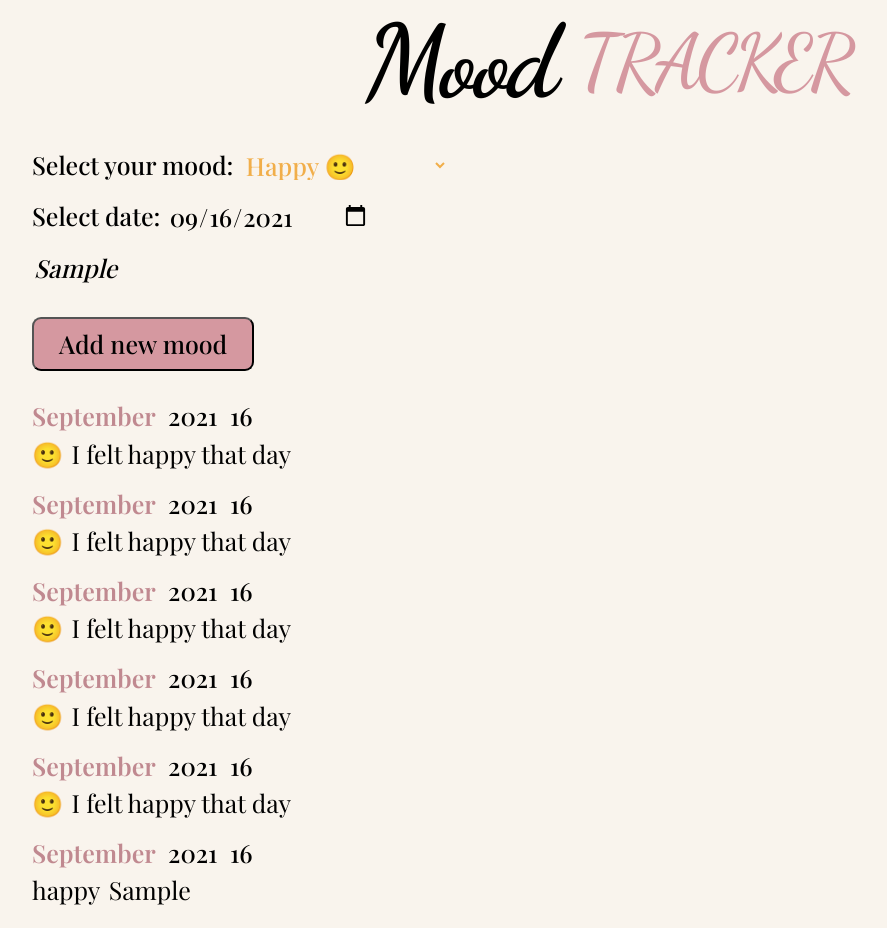
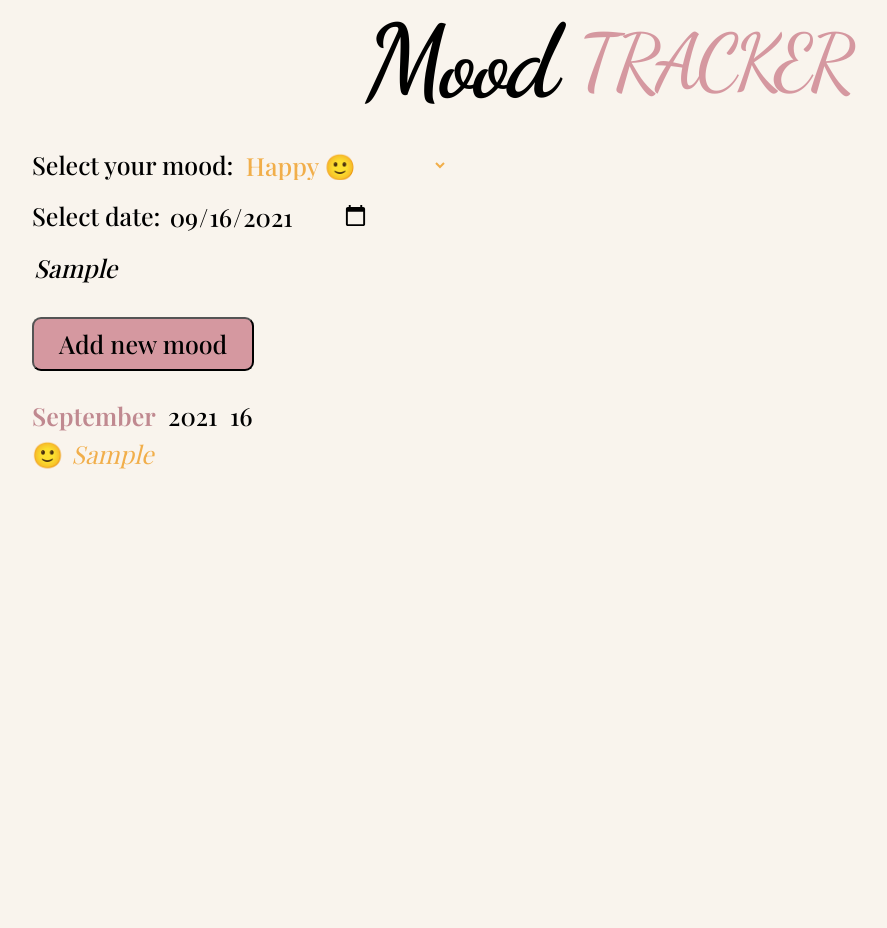
Before and after one commit to zakrzewskib/mood-tracker-react, a React (Create React App) app: page / in a window 1280 px wide. Both pictures are taken after typing "Sample" into the empty fields and a click on the button "Add new mood". Shown: the whole page, without its empty margins (32-919 px from the left). After the commit the page ends 800 px from the top, so only its background shows below. Built offline with nearby package versions, Linux system fonts and the light colour scheme; a web font is replaced by a local one.

Commit message:
Show emojis in list

```diff
--- a/src/App.js
+++ b/src/App.js
@@ -6,42 +6,41 @@ import NewMood from './components/AddMood/NewMood';
 
 const App = () => {
   const SAMPLE_DATA = [
-    {
-      mood: '🙂',
-      date: new Date(),
-      comment: 'I felt happy that day',
-      id: Math.random().toString(),
-    },
-    {
-      mood: '🙂',
-      date: new Date(),
-      comment: 'I felt happy that day',
-      id: Math.random().toString(),
-    },
-    {
-      mood: '🙂',
-      date: new Date(),
-      comment: 'I felt happy that day',
-      id: Math.random().toString(),
-    },
-    {
-      mood: '🙂',
-      date: new Date(),
-      comment: 'I felt happy that day',
-      id: Math.random().toString(),
-    },
-    {
-      mood: '🙂',
-      date: new Date(),
-      comment: 'I felt happy that day',
-      id: Math.random().toString(),
-    },
+    // {
+    //   mood: '🙂',
+    //   date: new Date(),
+    //   comment: 'I felt happy that day',
+    //   id: Math.random().toString(),
+    // },
+    // {
+    //   mood: '🙂',
+    //   date: new Date(),
+    //   comment: 'I felt happy that day',
+    //   id: Math.random().toString(),
+    // },
+    // {
+    //   mood: '🙂',
+    //   date: new Date(),
+    //   comment: 'I felt happy that day',
+    //   id: Math.random().toString(),
+    // },
+    // {
+    //   mood: '🙂',
+    //   date: new Date(),
+    //   comment: 'I felt happy that day',
+    //   id: Math.random().toString(),
+    // },
+    // {
+    //   mood: '🙂',
+    //   date: new Date(),
+    //   comment: 'I felt happy that day',
+    //   id: Math.random().toString(),
+    // },
   ];
 
   const [moods, setMoods] = useState(SAMPLE_DATA);
 
   const addNewMoodHandler = (mood) => {
-    console.log(mood);
     setMoods((prevMoods) => [...prevMoods, mood]);
   };
 
--- a/src/components/AddMood/MoodForm.js
+++ b/src/components/AddMood/MoodForm.js
@@ -7,11 +7,11 @@ const MoodForm = (props) => {
   let today = new Date();
   const date = today.toISOString().substr(0, 10);
 
-  const [enteredMood, setEnteredMood] = useState('happy');
+  const [enteredMood, setEnteredMood] = useState('🙂');
   const [enteredDate, setEnteredDate] = useState(date);
   const [enteredComment, setEnteredComment] = useState('');
 
-  const [selectedOptionClass, setSelectedOptionClass] = useState('happy');
+  const [selectedOptionClass, setSelectedOptionClass] = useState('🙂');
 
   const submitHandler = (event) => {
     event.preventDefault();
@@ -20,6 +20,7 @@ const MoodForm = (props) => {
       mood: enteredMood,
       date: new Date(enteredDate),
       comment: enteredComment,
+      color: selectedOptionClass,
       id: Math.random().toString(),
     };
 
@@ -50,26 +51,26 @@ const MoodForm = (props) => {
           name="mood-selector"
           id="mood-selector"
           onChange={moodChangeHandler}
-          className={classes[selectedOptionClass]}
-          defaultValue={'happy'}
+          className={selectedOptionClass}
+          defaultValue={'🙂'}
         >
-          <option value="really-happy" className={classes['really-happy']}>
+          <option value="😃" className="😃">
             Really Happy 😃
           </option>
 
-          <option value="happy" className={classes['happy']}>
+          <option value="🙂" className="🙂">
             Happy 🙂
           </option>
 
-          <option value="ok" className={classes['ok']}>
+          <option value="😑" className="😑">
             Ok 😑
           </option>
 
-          <option value="sad" className={classes['sad']}>
+          <option value="🙁" className="🙁">
             Sad 🙁
           </option>
 
-          <option value="really-sad" className={classes['really-sad']}>
+          <option value="😢" className="😢">
             Really sad 😢
           </option>
         </select>
--- a/src/components/AddMood/MoodForm.module.css
+++ b/src/components/AddMood/MoodForm.module.css
@@ -38,23 +38,3 @@
 .new-mood-form-section:last-child {
   margin-bottom: 3.2rem;
 }
-
-.really-happy {
-  color: #ec6173;
-}
-
-.happy {
-  color: #f1ae4a;
-}
-
-.ok {
-  color: #6964ff;
-}
-
-.sad {
-  color: #51a350;
-}
-
-.really-sad {
-  color: #bd63be;
-}
--- a/src/components/Moods/MoodItem.js
+++ b/src/components/Moods/MoodItem.js
@@ -10,7 +10,10 @@ const MoodItem = (props) => {
       </div>
       <div className={classes['mood-description']}>
         <div>{props.mood}</div>
-        <div>{props.comment}</div>
+        <div className={`${classes['comment']} ${props.color}`}>
+          {' '}
+          {props.comment}
+        </div>
       </div>
     </li>
   );
--- a/src/components/Moods/MoodItem.module.css
+++ b/src/components/Moods/MoodItem.module.css
@@ -5,3 +5,7 @@
   margin-bottom: 2.4rem;
   margin-top: 1.2rem;
 }
+
+.comment {
+  font-style: italic;
+}
--- a/src/components/Moods/MoodsList.js
+++ b/src/components/Moods/MoodsList.js
@@ -12,6 +12,7 @@ const MoodsList = (props) => {
             mood={mood.mood}
             date={mood.date}
             comment={mood.comment}
+            color={mood.color}
           />
         );
       })}
--- a/src/index.css
+++ b/src/index.css
@@ -31,3 +31,23 @@ body {
   width: 90%;
   margin: 0 auto;
 }
+
+.😃 {
+  color: #ec6173;
+}
+
+.🙂 {
+  color: #f1ae4a;
+}
+
+.😑 {
+  color: #6964ff;
+}
+
+.🙁 {
+  color: #51a350;
+}
+
+.😢 {
+  color: #bd63be;
+}
```
